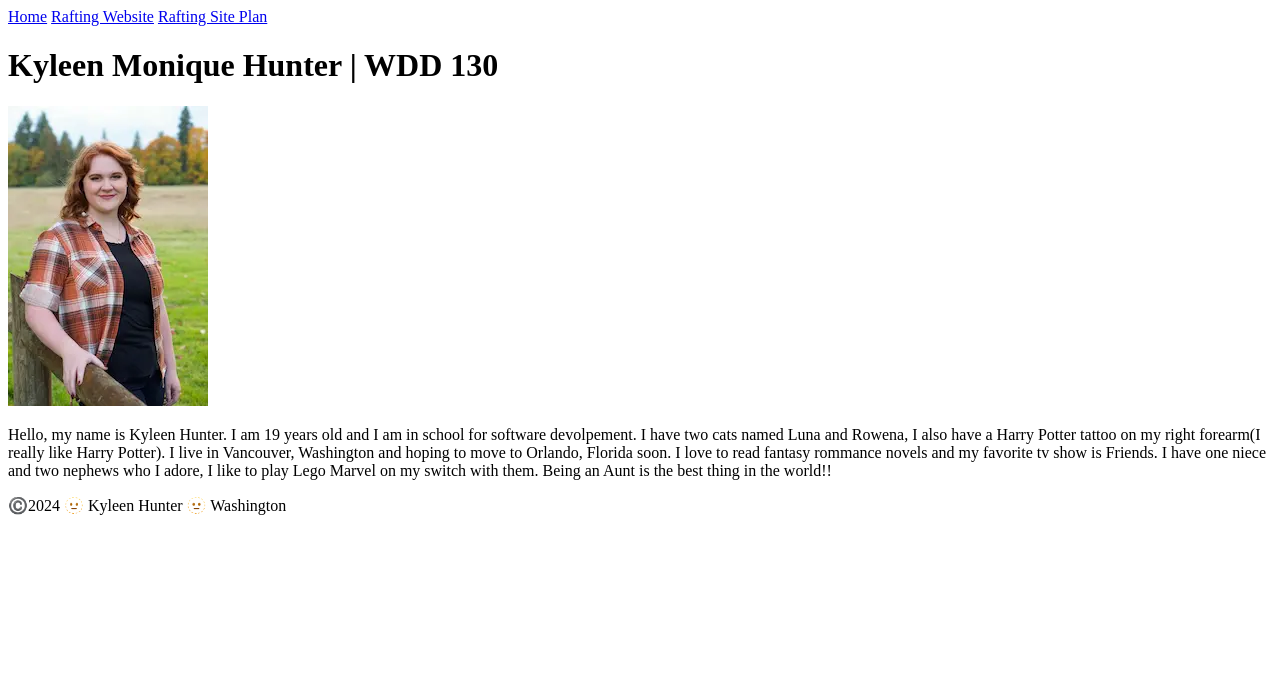
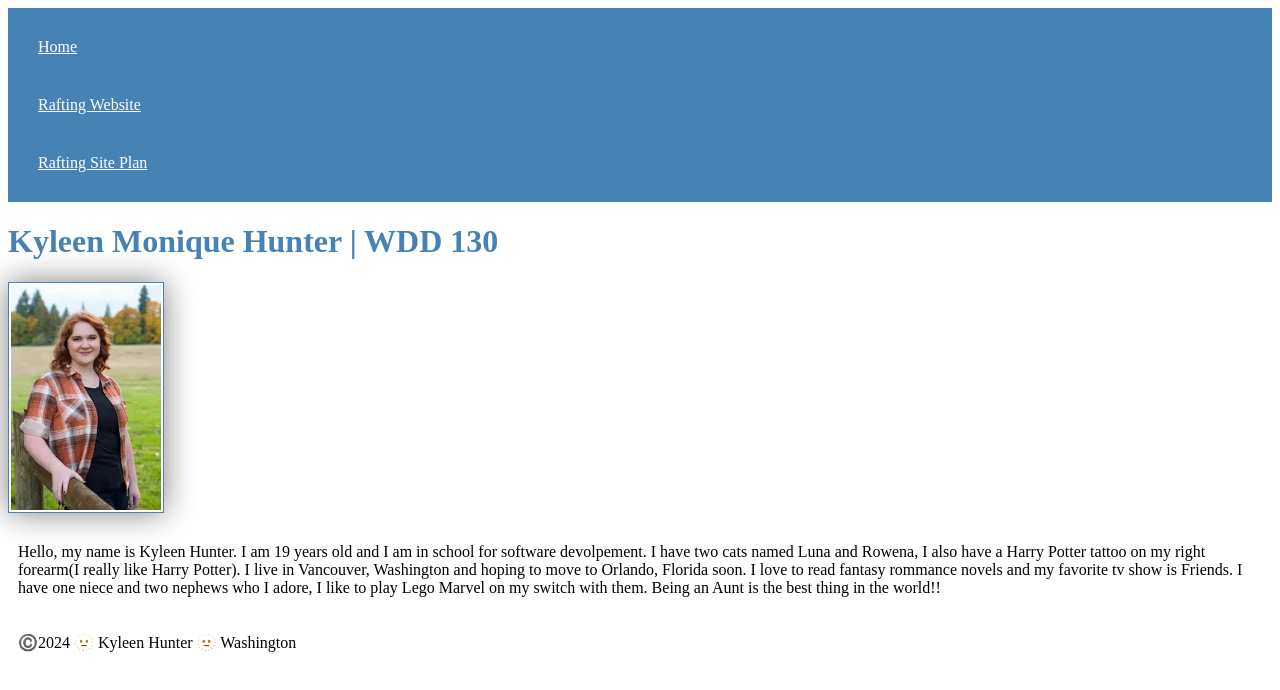
Before and after one commit to KyleenH/wdd130, a plain HTML site: page index.html in a window 1280 px wide. Drawn offline with Linux system fonts and the light colour scheme.

Commit message:
into to css

```diff
--- /dev/null
+++ b/Styles/style.css
@@ -0,0 +1,22 @@
+nav {
+    background-color: steelblue;
+    padding: 10px;
+}
+nav a {
+    color: white;
+    display: block;
+    padding: 20px;
+}
+h1 {
+    color:steelblue;
+}
+img {
+    width: 150px;
+    height: auto;
+    border: 1px solid steelblue;
+    padding: 2px;
+    box-shadow: 0 0 30px gray;
+}
+p {
+    padding: 10px;
+}
--- a/index.html
+++ b/index.html
@@ -4,6 +4,10 @@
         <meta charset="utf-8">
         <meta name="viewpoint" content="width=device-width,initial-scale=1.0">
         <title>Kyleen Monique Hunter | WDD 130</title>
+        <link href="styles/style.css" rel="stylesheet" />
+        <link
+            href="https://fonts.googleapis.com/css?family=Open+Sans"
+            rel="stylesheet" />
     </head>
     <body>
         <header>
```
Also changed, not shown: 1 other file.
